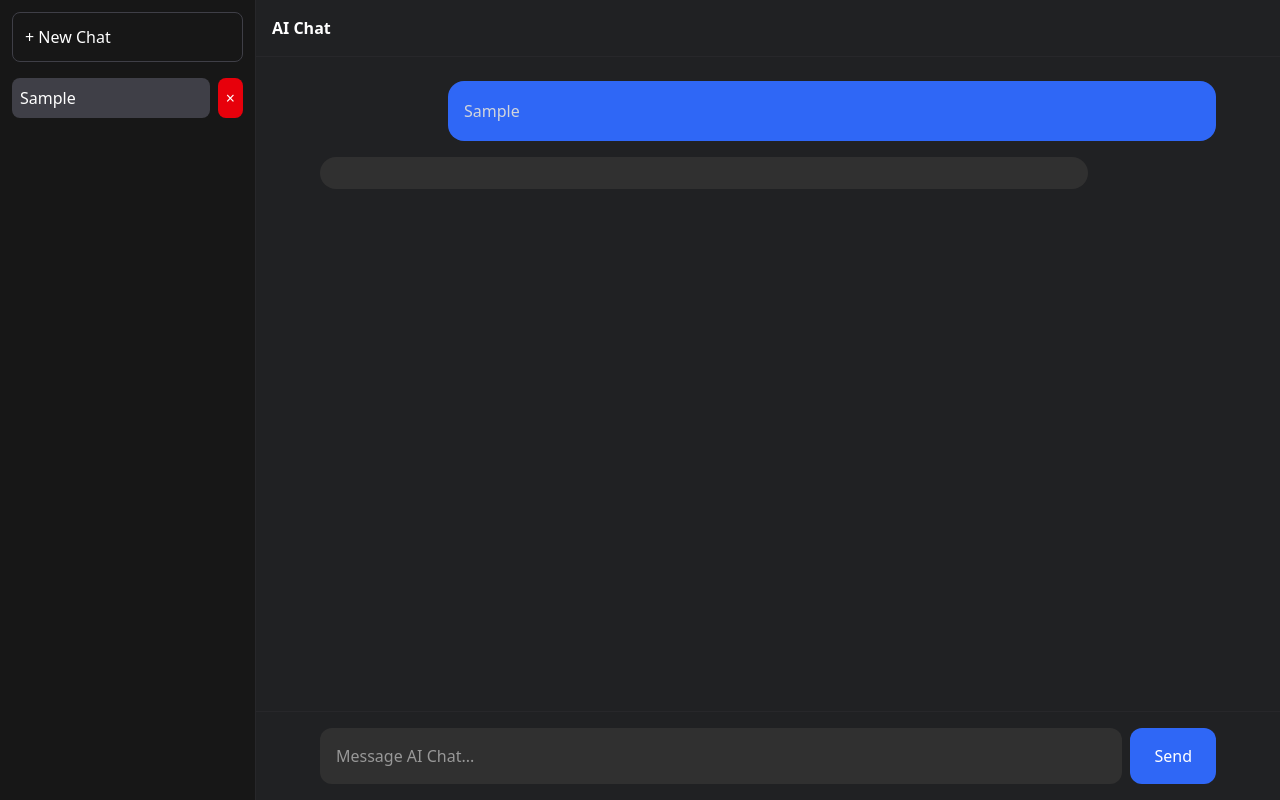
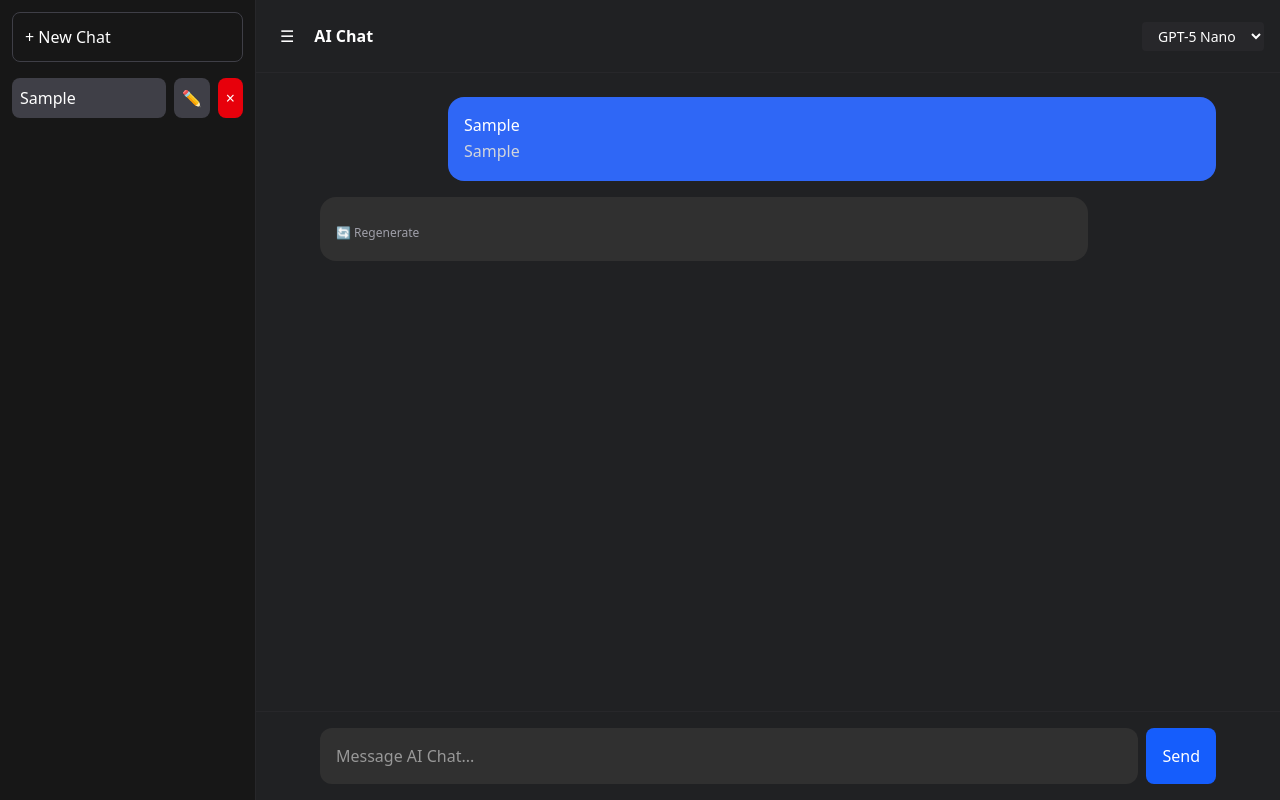
Before and after one commit to boiciucionut96-sys/ai-chat, a Next.js app: page / in a window 1280 px wide. Both pictures are taken after typing "Sample" into the empty fields and a click on the button "Send". Built offline with nearby package versions, Linux system fonts and the light colour scheme; no server answers.

Commit message:
Add rename chat

```diff
--- a/app/api/chat/route.ts
+++ b/app/api/chat/route.ts
@@ -7,10 +7,10 @@ const client = new OpenAI({
 
 export async function POST(req: Request) {
   try {
-    const { messages } = await req.json();
+    const { messages, model } = await req.json();
 
     const stream = await client.responses.create({
-      model: "gpt-5-nano",
+      model: model || "gpt-5-nano",
       stream: true,
       input: [
         {
--- a/app/page.tsx
+++ b/app/page.tsx
@@ -17,9 +17,52 @@ type Message = {
 };
 
 export default function Home() {
+    const stopGeneration = () => {
+  abortController?.abort();
+  setLoading(false);
+  setAbortController(null);
+};
   const [message, setMessage] = useState("");
   const [chats, setChats] = useState<Chat[]>([]);
-const [activeChatId, setActiveChatId] = useState("");
+  const [sidebarOpen, setSidebarOpen] = useState(true);
+
+
+const regenerateResponse = async () => {
+  if (!currentChat) return;
+
+  const messagesWithoutLastAssistant =
+    currentChat.messages[currentChat.messages.length - 1]?.role === "assistant"
+      ? currentChat.messages.slice(0, -1)
+      : currentChat.messages;
+
+  setChats((prev) =>
+    prev.map((chat) =>
+      chat.id === activeChatId
+        ? {
+            ...chat,
+            messages: messagesWithoutLastAssistant,
+          }
+        : chat
+    )
+  );
+
+  const lastUserMessage = [...messagesWithoutLastAssistant]
+    .reverse()
+    .find((m) => m.role === "user");
+
+  if (!lastUserMessage) return;
+
+  setMessage(lastUserMessage.content);
+
+setTimeout(() => {
+  const sendBtn = document.querySelector(
+    'button[class*="bg-blue"]'
+  ) as HTMLButtonElement | null;
+
+  sendBtn?.click();
+}, 100);
+};      const [activeChatId, setActiveChatId] = useState("");
+const [model, setModel] = useState("gpt-5-nano");
 const currentChat =
   chats.find((chat) => chat.id === activeChatId) ||
   chats[0] ||
@@ -29,13 +72,35 @@ const currentChat =
     messages: [],
   };
   const [loading, setLoading] = useState(false);
+  const [abortController, setAbortController] =
+  useState<AbortController | null>(null);
 
   const chatContainerRef = useRef<HTMLElement | null>(null);
+  const bottomRef = useRef<HTMLDivElement | null>(null);
+
+  const renameChat = (id: string) => {
+    const newTitle = prompt("New chat title:");
+
+    if (!newTitle) return;
+
+    setChats((prev) =>
+      prev.map((chat) =>
+        chat.id === id
+          ? { ...chat, title: newTitle }
+          : chat
+      )
+    );
+  };
+
   // Load chats from localStorage
 useEffect(() => {
   const savedChats = localStorage.getItem("chats");
   const savedActiveChat = localStorage.getItem("activeChatId");
 
+   if (chatContainerRef.current) {
+    chatContainerRef.current.scrollTop =
+      chatContainerRef.current.scrollHeight;
+  }
   if (savedChats) {
     setChats(JSON.parse(savedChats));
   } else {
@@ -61,6 +126,12 @@ useEffect(() => {
   }
 }, [chats]);
 
+useEffect(() => {
+  bottomRef.current?.scrollIntoView({
+    behavior: "smooth",
+  });
+}, [chats]);
+
 // Save active chat
 useEffect(() => {
   if (activeChatId) {
@@ -75,6 +146,7 @@ useEffect(() => {
 }, [chats, activeChatId]);
 
 const deleteChat = (id: string) => {
+
   const remaining = chats.filter((chat) => chat.id !== id);
 
   if (remaining.length === 0) {
@@ -98,6 +170,12 @@ const deleteChat = (id: string) => {
 
 const sendMessage = async () => {
     if (!message.trim() || loading) return;
+    const stopGeneration = () => {
+  abortController?.abort();
+  setLoading(false);
+  setAbortController(null);
+};
+
 
 const userMessage = message;
 
@@ -119,14 +197,18 @@ const sendMessage = async () => {
     setMessage("");
     setLoading(true);
 
+    const controller = new AbortController();
+setAbortController(controller);
     try {
       const res = await fetch("/api/chat", {
   method: "POST",
   headers: {
     "Content-Type": "application/json",
   },
+  signal: controller.signal,
   body: JSON.stringify({
   messages: updatedMessages,
+  model,
 }),
 });
 
@@ -179,7 +261,7 @@ while (true) {
   assistantText += new TextDecoder().decode(value);
 chunkCount++;
 
-if (chunkCount % 10 !== 0) continue;
+if (chunkCount % 5 !== 0) continue;
 
   setChats((prev) =>
   prev.map((chat) => {
@@ -199,7 +281,13 @@ if (chunkCount % 10 !== 0) continue;
   })
 );
 }
-    } catch {
+    } catch (error: any) {
+  if (error.name === "AbortError") {
+  setLoading(false);
+  setAbortController(null);
+  return;
+}
+
   const errorMessages = [
     ...updatedMessages,
     {
@@ -218,6 +306,7 @@ setChats((prev) =>
 }
 
     setLoading(false);
+    setAbortController(null);
   };
 
   const newChat = () => {
@@ -235,7 +324,12 @@ setChats((prev) =>
   return (
     <div className="flex h-screen bg-[#202123] text-white">
       {/* Sidebar */}
-<aside className="w-64 bg-[#171717] border-r border-zinc-800 p-3">
+<aside
+  className={`${
+    sidebarOpen ? "w-64" : "w-0"
+  } overflow-hidden bg-[#171717] border-r border-zinc-800 transition-all duration-300`}
+>
+  <div className="p-3">
   <button
     onClick={newChat}
     className="w-full rounded-lg border border-zinc-700 p-3 text-left hover:bg-zinc-800"
@@ -259,6 +353,13 @@ setChats((prev) =>
     </button>
 
     <button
+  onClick={() => renameChat(chat.id)}
+  className="rounded-lg bg-zinc-700 px-2 hover:bg-zinc-600"
+>
+  ✏️
+</button>
+
+    <button
       onClick={() => deleteChat(chat.id)}
       className="rounded-lg bg-red-600 px-2 hover:bg-red-700"
     >
@@ -267,12 +368,32 @@ setChats((prev) =>
   </div>
 ))}
   </div>
+  </div>
 </aside>
 
       {/* Main Area */}
       <div className="flex flex-1 flex-col">
-        <header className="border-b border-zinc-800 p-4 font-semibold">
-          AI Chat
+        <header className="flex items-center justify-between border-b border-zinc-800 p-4">
+  <div className="flex items-center gap-3">
+    <button
+      onClick={() => setSidebarOpen(!sidebarOpen)}
+      className="rounded p-2 hover:bg-zinc-800"
+    >
+      ☰
+    </button>
+
+    <h1 className="font-semibold">AI Chat</h1>
+  </div>
+
+  <select
+    value={model}
+    onChange={(e) => setModel(e.target.value)}
+    className="rounded bg-zinc-800 px-3 py-1 text-sm"
+  >
+    <option value="gpt-5">GPT-5</option>
+    <option value="gpt-5-mini">GPT-5 Mini</option>
+    <option value="gpt-5-nano">GPT-5 Nano</option>
+  </select>
 </header>
 
         <main
@@ -294,6 +415,8 @@ setChats((prev) =>
             ) : (
               <>
                 {currentChat.messages.map((msg, index) => (
+
+
   <div
     key={index}
     className={`mb-4 p-4 rounded-2xl max-w-3xl break-words ${
@@ -302,6 +425,9 @@ setChats((prev) =>
         : "bg-[#303030]"
     }`}
   >
+    <div>
+  {msg.content}
+</div>
     <div className="prose prose-invert max-w-none">
   <ReactMarkdown
     remarkPlugins={[remarkGfm]}
@@ -328,6 +454,17 @@ setChats((prev) =>
   >
     {msg.content}
   </ReactMarkdown>
+
+  {msg.role === "assistant" &&
+    index === currentChat.messages.length - 1 &&
+    !loading && (
+      <button
+        onClick={regenerateResponse}
+        className="mt-3 text-xs text-zinc-400 hover:text-white"
+      >
+        🔄 Regenerate
+      </button>
+    )}
 </div>
   </div>
 ))}
@@ -339,6 +476,7 @@ setChats((prev) =>
                 )}
               </>
             )}
+             <div ref={bottomRef} />
           </div>
         </main>
 
@@ -356,13 +494,21 @@ setChats((prev) =>
               }}
             />
 
+            {loading ? (
+  <button
+    onClick={stopGeneration}
+    className="rounded-lg bg-red-600 px-4 hover:bg-red-700"
+  >
+    Stop
+  </button>
+) : (
   <button
     onClick={sendMessage}
-              disabled={loading}
-              className="rounded-xl bg-[#2f67f6] px-6 hover:opacity-90 disabled:opacity-50"
+    className="rounded-lg bg-blue-600 px-4 hover:bg-blue-700"
   >
     Send
   </button>
+)}
           </div>
         </div>
       </div>
```
Lines whose indentation alone changed are shown as unchanged.
